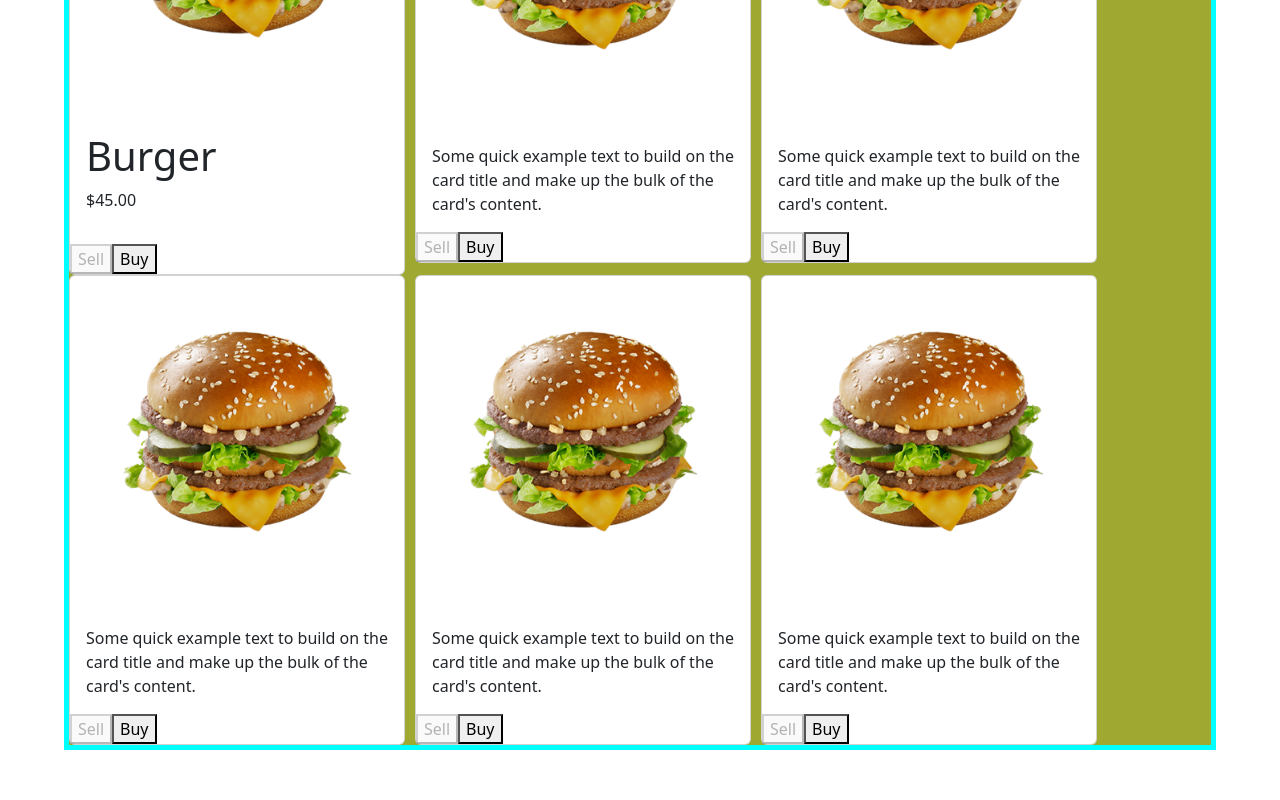
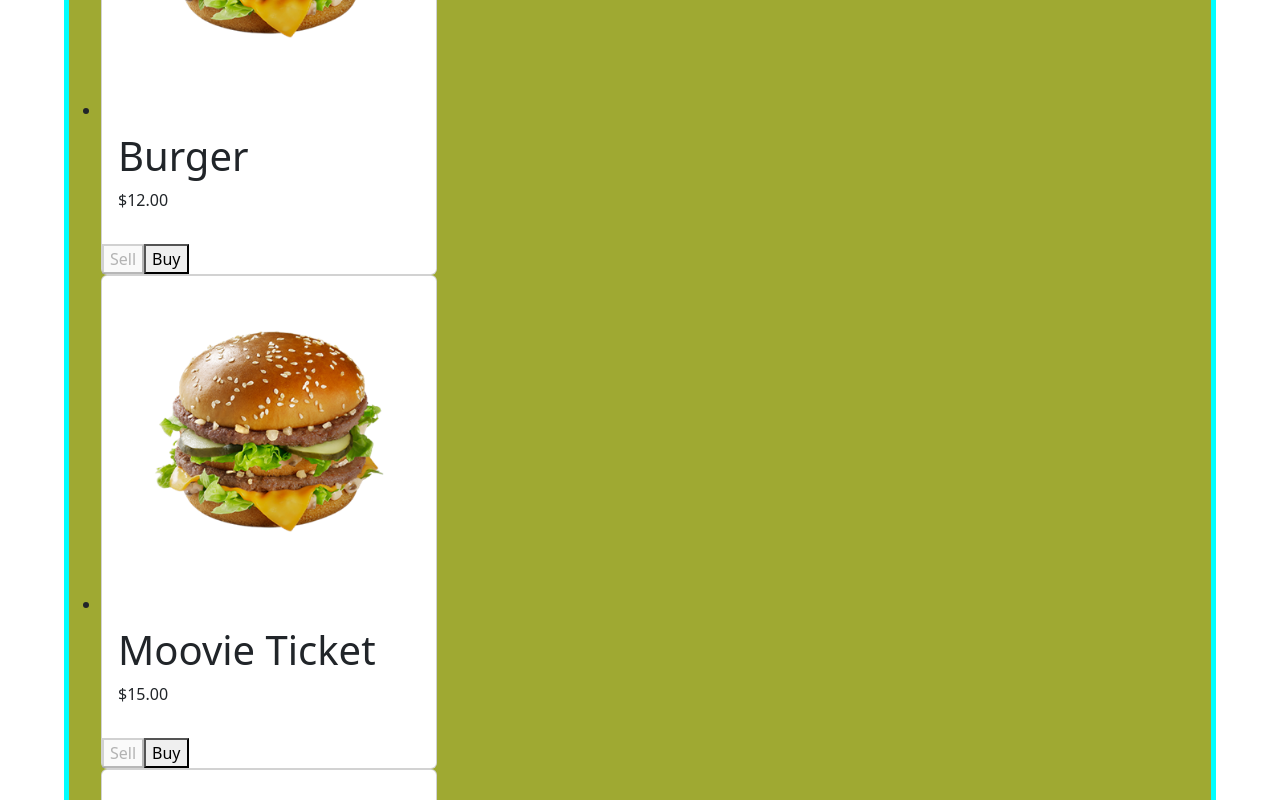
Before and after one commit to miltonmaleiane/Richest, an Angular app: page / in a window 1280 px wide. Shown: the part 380-1180 px from the top of the page. Before the commit the page ends 1130 px from the top, so only its background shows below. Built offline with nearby package versions, Linux system fonts and the light colour scheme.

Commit message:
adding NgFor Directive for products

```diff
--- /dev/null
+++ b/src/app/mock-products.ts
@@ -0,0 +1,9 @@
+import { Product } from "./product";
+
+export const PRODUCTS: Product[] = [
+    {name: "Burger", price:12},
+    {name: "Moovie Ticket", price:15},
+    {name: "Book", price:20},
+    {name: "Video Game", price: 60},
+
+]
--- a/src/app/products/products.component.html
+++ b/src/app/products/products.component.html
@@ -1,12 +1,14 @@
+<h1 style="text-align: center;">{{fortune|currency}}</h1>
 <div class="body-class">
 
-    <h1 style="text-align: center;">{{fortune|currency}}</h1>
-<div class="products">
+<ul>
+    <li *ngFor="let p of product">
+
             <div class="card" style="width: 21rem;">
                 <img class="card-img-top" src="./assets/b-mac.png" alt="Card image cap">
                 <div class="card-body">
-        <h1>{{prod.name}}</h1>
-        <p class="price"> {{prod.price|currency}}</p>
+                    <h1>{{p.name}}</h1>
+                    <p class="price"> {{p.price|currency}}</p>
                 </div>
                 <div class="buy-sell">
                     <button disabled="disabled">Sell</button>
@@ -15,51 +17,12 @@
                 </div>
             </div>
 
+    </li>
+</ul>
+
+
+<div class="products">
 <div class="card" style="width: 21rem;">
-    <img class="card-img-top" src="./assets/b-mac.png" alt="Card image cap">
-    <div class="card-body">
-        <p class="card-text">Some quick example text to build on the card title and make up the bulk of the card's
-            content.</p>
-    </div>
-    <div class="buy-sell">
-        <button disabled="disabled">Sell</button>
-        <button>Buy</button>
-
-    </div>
-</div><div class="card" style="width: 21rem;">
-    <img class="card-img-top" src="./assets/b-mac.png" alt="Card image cap">
-    <div class="card-body">
-        <p class="card-text">Some quick example text to build on the card title and make up the bulk of the card's
-            content.</p>
-    </div>
-    <div class="buy-sell">
-        <button disabled="disabled">Sell</button>
-        <button>Buy</button>
-
-    </div>
-</div><div class="card" style="width: 21rem;">
-    <img class="card-img-top" src="./assets/b-mac.png" alt="Card image cap">
-    <div class="card-body">
-        <p class="card-text">Some quick example text to build on the card title and make up the bulk of the card's
-            content.</p>
-    </div>
-    <div class="buy-sell">
-        <button disabled="disabled">Sell</button>
-        <button>Buy</button>
-
-    </div>
-</div><div class="card" style="width: 21rem;">
-    <img class="card-img-top" src="./assets/b-mac.png" alt="Card image cap">
-    <div class="card-body">
-        <p class="card-text">Some quick example text to build on the card title and make up the bulk of the card's
-            content.</p>
-    </div>
-    <div class="buy-sell">
-        <button disabled="disabled">Sell</button>
-        <button>Buy</button>
-
-    </div>
-</div><div class="card" style="width: 21rem;">
     <img class="card-img-top" src="./assets/b-mac.png" alt="Card image cap">
     <div class="card-body">
         <p class="card-text">Some quick example text to build on the card title and make up the bulk of the card's
--- a/src/app/products/products.component.ts
+++ b/src/app/products/products.component.ts
@@ -1,5 +1,6 @@
 import { Component } from '@angular/core';
 import { Product } from '../product';
+import { PRODUCTS } from '../mock-products';
 
 @Component({
   selector: 'app-products',
@@ -8,6 +9,7 @@ import { Product } from '../product';
 })
 
 export class ProductsComponent {
+  product = PRODUCTS
   fortune: number =9800
  constructor( ){}
 prod: Product = {
```
Lines whose indentation alone changed are shown as unchanged.
